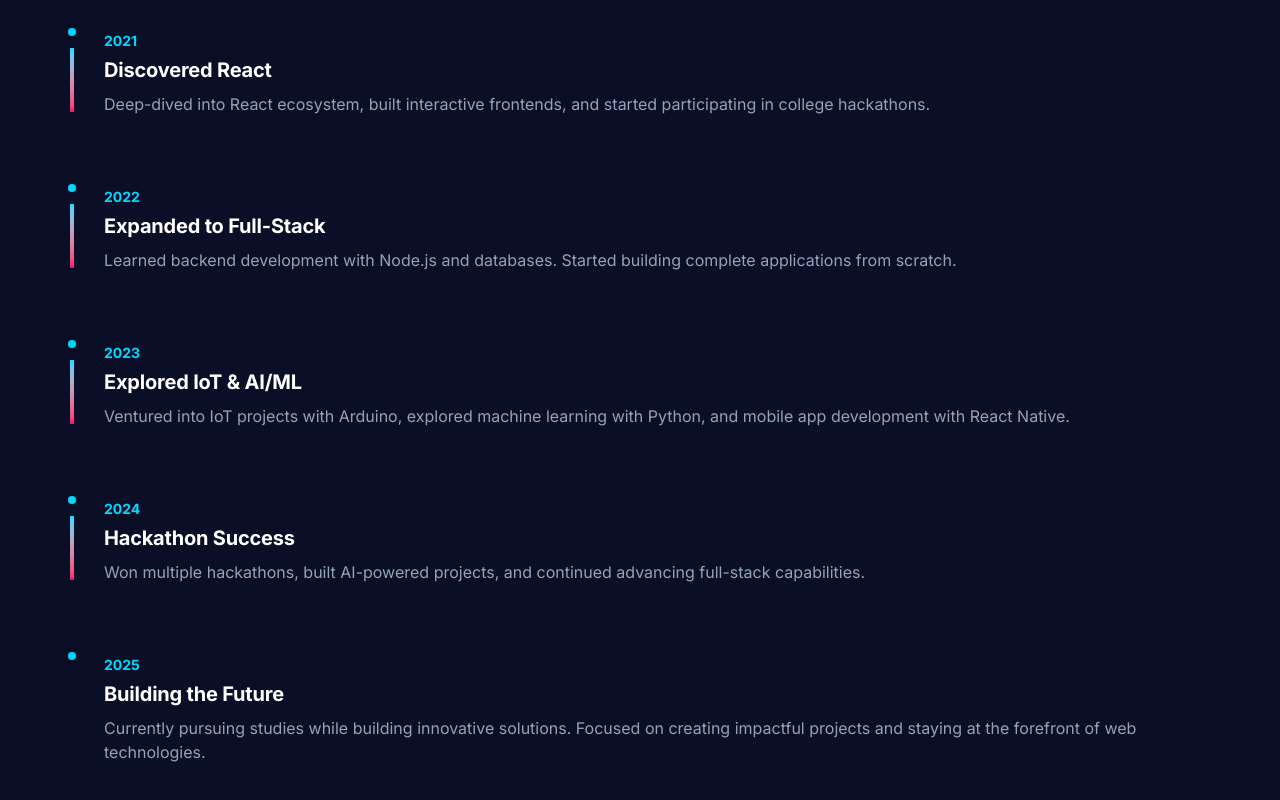
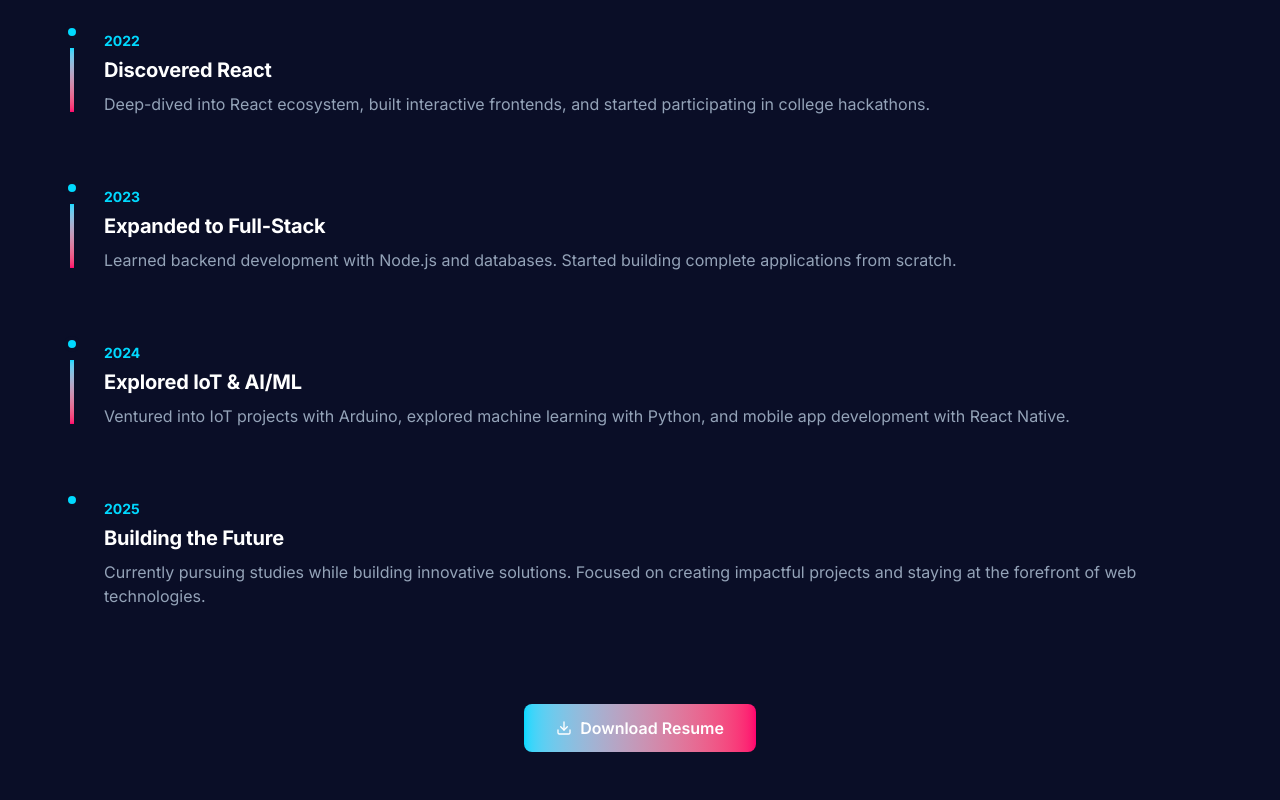
Before and after one commit to Dheerajvishwakarma2004/devsphere-personal-portfolio, a Next.js app: page / in a window 1280 px wide. Shown: the part 3318-4118 px from the top of the page. Built offline with nearby package versions, Linux system fonts and the light colour scheme.

Commit message:
fix mistake

```diff
--- a/components/about-section.tsx
+++ b/components/about-section.tsx
@@ -4,33 +4,28 @@
 
 const timelineEvents = [
   {
-    year: "2020",
+    year: "2021",
     title: "Started Coding Journey",
     description:
       "Began learning web development with HTML, CSS, and JavaScript. Built first personal projects and explored the fundamentals.",
   },
   {
-    year: "2021",
+    year: "2022",
     title: "Discovered React",
     description:
       "Deep-dived into React ecosystem, built interactive frontends, and started participating in college hackathons.",
   },
   {
-    year: "2022",
+    year: "2023",
     title: "Expanded to Full-Stack",
     description:
       "Learned backend development with Node.js and databases. Started building complete applications from scratch.",
   },
   {
-    year: "2023",
+    year: "2024",
     title: "Explored IoT & AI/ML",
     description:
       "Ventured into IoT projects with Arduino, explored machine learning with Python, and mobile app development with React Native.",
-  },
-  {
-    year: "2024",
-    title: "Hackathon Success",
-    description: "Won multiple hackathons, built AI-powered projects, and continued advancing full-stack capabilities.",
   },
   {
     year: "2025",
```
